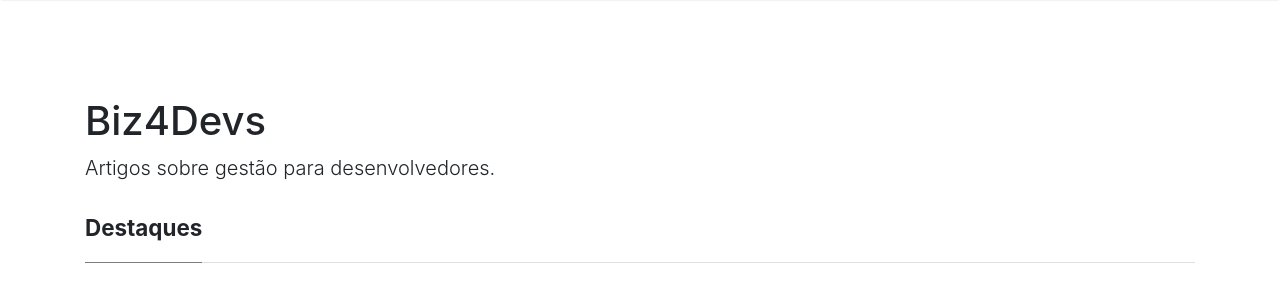
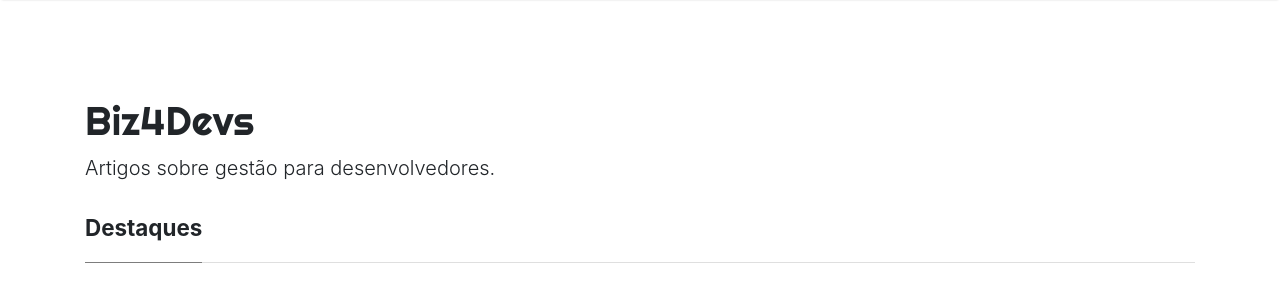
Before and after one commit to lucasprim/biz4devs, a Jekyll site: the page built from index.html, in a window 1280 px wide. Shown: the top 288 px of the page. Built offline with Jekyll 4.4.1, drawn with Linux system fonts in a browser that asks for light colours; nearby versions of some CDN libraries; the list of posts is cut into pages by our own code.

Commit message:
Changed h1 font back to righteous

```diff
--- a/assets/css/screen.css
+++ b/assets/css/screen.css
@@ -312,7 +312,7 @@ span.post-read-more a:hover {
 }
 
 .mainheading h1.sitetitle {
-  /* font-family: Righteous; */
+  font-family: Righteous;
 }
 
 .mainheading h1.posttitle {
```
